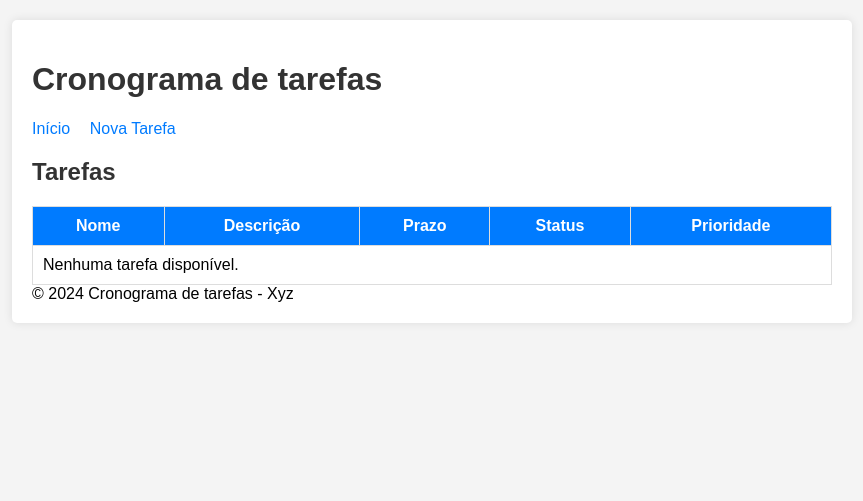
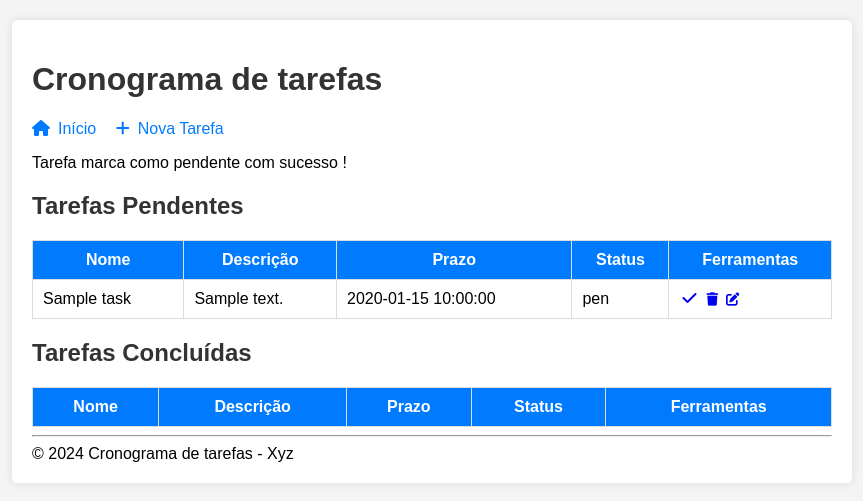
Before and after one commit to Clayton-Dias/tarefas_py, a Flask app: page /?ac=pen in a window 1280 px wide. Shown: the top 501 px of the page, without its empty margins (208-1071 px from the left). Run offline with Flask 3, Linux system fonts and the light colour scheme; tables that the repository leaves empty hold one stand-in row (values such as "Sample post"); lists and menus that the app fills with data are empty; some libraries are stand-ins or nearby versions.

Commit message:
2024-10-09
-Criando mais rotas (del, pen, com).
-SQL

```diff
--- a/app.py
+++ b/app.py
@@ -1,6 +1,8 @@
-from flask import Flask, render_template, request
+from flask import Flask, redirect, render_template, request, url_for
 from flask_mysqldb import MySQL
+from datetime import datetime, timedelta
 
+# Cria uma instância da aplicação Flask
 app = Flask(__name__)
 
 # Configurações de acesso ao MySQL
@@ -8,80 +10,141 @@
     MYSQL_HOST='localhost',       # Servidor do MySQL
     MYSQL_USER='root',            # Usuário do MySQL
     MYSQL_PASSWORD='',            # Senha do MySQL
-    MYSQL_DB='tarefaspydb',           # Nome da base de dados
-    MYSQL_CURSORCLASS='DictCursor'  # Retorna dados como DICT
+    MYSQL_DB='tarefaspydb',      # Nome da base de dados
+    MYSQL_CURSORCLASS='DictCursor',  # Retorna dados como dicionário
+    MYSQL_CHARSET='utf8mb4',     # Transações em UTF-8
+    MYSQL_USE_UNICODE=True        # Usa a conversão unicode para caracteres
 )
 
 # Variável de conexão com o MySQL
 mysql = MySQL(app)
 
 # Configura a conexão com o MySQL para usar utf8mb4 e português do Brasil
-
-
 @app.before_request
 def before_request():
-    cur = mysql.connection.cursor()
+    cur = mysql.connection.cursor()  # Cria um cursor para executar comandos
+    # Define a configuração de charset e localidade
     cur.execute("SET NAMES utf8mb4")
     cur.execute("SET character_set_connection=utf8mb4")
     cur.execute("SET character_set_client=utf8mb4")
     cur.execute("SET character_set_results=utf8mb4")
-    cur.execute("SET lc_time_names = 'pt_BR'")
-    cur.close()
+    cur.execute("SET lc_time_names = 'pt_BR'")  # Define a localidade para português do Brasil
+    cur.close()  # Fecha o cursor
 
-
-# Rota padrão
+# Rota padrão que exibe as tarefas
 @app.route('/')
 def home():
+    action = request.args.get('ac')  # Obtém um parâmetro de consulta 'ac' da URL
+
+    sql = '''
+        SELECT id, name, description, expire, status
+        FROM `task`
+        WHERE status = 'pen' OR status = 'com'
+        ORDER BY expire ASC;
+    '''  # Consulta para obter tarefas pendentes ou completas
+
+    cur = mysql.connection.cursor()  # Cria um cursor
+    cur.execute(sql)  # Executa a consulta
+    mysql.connection.commit()  # Confirma a transação
+    task = cur.fetchall()  # Obtém todos os resultados
+    cur.close()  # Fecha o cursor
+
     page = {
-        'href': '/new',
-        'label': 'Nova tarefa'
+        'label': 'Nova tarefa',  # Rótulo para a página
+        'tasks': task,           # Lista de tarefas
+        'action': action         # Ação para mostrar na interface
     }
-    return render_template('home.html', page=page)
+    return render_template('home.html', page=page)  # Renderiza o template 'home.html' com os dados
 
-
-# Rota para um nova tarefa
+# Rota para criar uma nova tarefa
 @app.route('/new', methods=['GET', 'POST'])
 def new():
+    created = False  # Flag para verificar se a tarefa foi criada
 
-    created = False
+    if request.method == 'POST':  # Verifica se o método é POST
+        form = dict(request.form)  # Converte os dados do formulário em um dicionário
 
-    form = dict(request.form)
+        # Define a data de expiração
+        if form['expire'] == '':
+            subquery = 'DATE_ADD(NOW(), INTERVAL 30 DAY)'  # Se não for especificado, adiciona 30 dias
+        else:
+            subquery = form['expire'].replace('T', ' ')  # Substitui 'T' por espaço para formato de data
 
-    # Para debug
-    # print('\n\n\n', form, '\n\n\n')
+        sql = '''
+            INSERT INTO task (name, description, expire)
+            VALUES (%s, %s, %s);
+        '''  # Consulta para inserir uma nova tarefa
 
-    if form['expire'] == '':
-        subquery = 'DATE_ADD(NOW(), INTERVAL 30 DAY)'
-    else:
-        subquery = form['expire'].replace('T', ' ')
+        cur = mysql.connection.cursor()  # Cria um cursor
+        cur.execute(sql, (form['name'], form['description'], subquery,))  # Executa a inserção
+        mysql.connection.commit()  # Confirma a transação
+        cur.close()  # Fecha o cursor
 
-    sql = '''
-            -- Com o campo tipo number
-            INSERT INTO task (name, description, expire)
-            VALUES (%s, %s, %s));
-        '''
-    cur = mysql.connection.cursor()
-    cur.execute(sql, (form['name'], form['description'], subquery,))
-    mysql.connection.commit()
-    cur.close()
+        created = True  # Atualiza a flag para verdadeiro
 
-    created = True
+    # Obtém a data atual
+    data_atual = datetime.now()
+    # Adiciona 30 dias à data atual
+    data_futura = data_atual + timedelta(days=30)
+    # Formata a data no formato desejado
+    data_formatada = data_futura.strftime('%Y-%m-%d %H:%M:%S')
 
     page = {
-        'href': '/',
-        'label': 'Ver as tarefas',
-        'created': created
+        'label': 'Ver tarefas',  # Rótulo para a página
+        'created': created,      # Indica se uma tarefa foi criada
+        'date30': data_formatada # Data formatada para exibição
     }
-    return render_template('new_task.html', page=page)
 
+    return render_template('new_task.html', page=page)  # Renderiza o template 'new_task.html' com os dados
+
+# Rota para deletar uma tarefa
+@app.route('/del/<taskid>')
+def delete(taskid):
+    sql = '''
+        UPDATE task SET status = 'del' WHERE id = %s;
+    '''  # Consulta para marcar a tarefa como deletada
+
+    cur = mysql.connection.cursor()  # Cria um cursor
+    cur.execute(sql, (taskid,))  # Executa a atualização
+    mysql.connection.commit()  # Confirma a transação
+    cur.close()  # Fecha o cursor
+
+    return redirect(url_for('home', ac='del'))  # Redireciona para a página principal com um parâmetro de ação
+
+# Rota para marcar uma tarefa como pendente
+@app.route('/pen/<taskid>')
+def pending(taskid):
+    sql = '''
+        UPDATE task SET status = 'pen' WHERE id = %s;
+    '''  # Consulta para marcar a tarefa como pendente
+
+    cur = mysql.connection.cursor()  # Cria um cursor
+    cur.execute(sql, (taskid,))  # Executa a atualização
+    mysql.connection.commit()  # Confirma a transação
+    cur.close()  # Fecha o cursor
+
+    return redirect(url_for('home', ac='pen'))  # Redireciona para a página principal com um parâmetro de ação
+
+# Rota para marcar uma tarefa como completa
+@app.route('/com/<taskid>')
+def complete(taskid):
+    sql = '''
+        UPDATE task SET status = 'com' WHERE id = %s;
+    '''  # Consulta para marcar a tarefa como completa
+
+    cur = mysql.connection.cursor()  # Cria um cursor
+    cur.execute(sql, (taskid,))  # Executa a atualização
+    mysql.connection.commit()  # Confirma a transação
+    cur.close()  # Fecha o cursor
+
+    return redirect(url_for('home', ac='com'))  # Redireciona para a página principal com um parâmetro de ação
 
 # Rota para tratamento de erro 404
 @app.errorhandler(404)
 def page_not_found(e):
-    # Renderiza um template de erro 404
-    return f"Mensagem: {e}", 404
-    # return render_template('404.html'), 404
+    return f"Mensagem: {e}", 404  # Retorna uma mensagem de erro 404
+    # return render_template('404.html'), 404  # Alternativa para renderizar uma página de erro
 
-
+# Executa a aplicação
 if __name__ == '__main__':
-    app.run(debug=True)
+    app.run(debug=True)  # Inicia a aplicação em modo de depuração
--- a/database/tarefaspydb.sql
+++ b/database/tarefaspydb.sql
@@ -6,7 +6,8 @@
 -- Cria um novo banco de dados chamado "tarefaspydb" com charset e collation especificados
 CREATE DATABASE tarefaspydb
     CHARACTER SET utf8mb4  -- Define a codificação de caracteres como utf8mb4
-    COLLATE utf8mb4_general_ci;  -- Define a collation como utf8mb4_general_ci
+    COLLATE utf8mb4_unicode_ci;
+
 
 -- Seleciona o banco de dados "tarefaspydb" para uso
 USE tarefaspydb;
--- a/static/css/_layout.css
+++ b/static/css/_layout.css
@@ -15,12 +15,17 @@
     padding: 20px;
     border-radius: 5px;
     box-shadow: 0 0 10px rgba(0, 0, 0, 0.1);
+
 }
 
 nav a {
     margin-right: 15px;
     text-decoration: none;
     color: #007bff;
+}
+
+nav a i {
+    margin-right: .5rem ;
 }
 
 h1, h2 {
@@ -54,6 +59,15 @@
     flex-direction: column;
     gap: 10px;  /* Espaçamento entre os campos */
     margin-top: 20px;
+}
+
+form i {
+    color: red;
+}
+
+form a i{
+    color: black;
+    margin-right: .5rem;
 }
 
 label {
--- a/templates/_layout.html
+++ b/templates/_layout.html
@@ -14,12 +14,14 @@
             <h1>Cronograma de tarefas</h1>
         </header>
         <nav>
-            <a href="/">Início</a>
-            <a href="/new">Nova Tarefa</a>
+            <a href="/"><i class="fa-solid fa-house"></i>Início</a>
+            <a href="/new"><i class="fa-solid fa-plus"></i>Nova Tarefa</a>
         </nav>
         <main>
             {% block content %}{% endblock %}
         </main>
+
+        <hr>
 
         <footer>&copy; 2024 Cronograma de tarefas - Xyz</footer>
 
--- a/templates/home.html
+++ b/templates/home.html
@@ -3,7 +3,22 @@
 
 {% block content %}
 
-<h2>Tarefas</h2>
+{% if page.action == 'del' %}
+
+<p>Tarefa apagada com sucesso !</p>
+
+{% elif page.action == 'com' %}
+
+<p>Tarefa concluída com sucesso !</p>
+
+{% elif page.action == 'pen' %}
+
+<p>Tarefa marca como pendente com sucesso !</p>
+
+{% endif %}
+
+
+<h2>Tarefas Pendentes</h2>
     <table>
         <thead>
             <tr>
@@ -11,26 +26,33 @@
                 <th>Descrição</th>
                 <th>Prazo</th>
                 <th>Status</th>
-                <th>Prioridade</th>
+                <!-- <th>Prioridade</th> -->
+                <th>Ferramentas</th>
             </tr>
         </thead>
         <tbody>
-            {% for task in tasks %}
+            {% for task in page.tasks %}
+                {% if task.status == 'pen' %}
                     <tr>
                         <td>{{ task.name }}</td>
                         <td>{{ task.description }}</td>
                         <td>{{ task.expire }}</td>
                         <td>{{ task.status }}</td>
-                    <td>{{ task.priority }}</td>
+                        <!--<td>{{ task.priority }}</td>-->
                         <td>
-                        {% if task.status == 'pending' %}
-                            <a href="{{ url_for('complete_task', task_id=loop.index0) }}">Concluir</a>
+                            {% if task.status == 'pen' %}
+                                <a href="/com/{{task.id}}"><i class="fa-solid fa-check fa-fw" title="Concluir"></i></a>
                             {% else %}
-                            <a href="{{ url_for('pending_task', task_id=loop.index0) }}">Marcar como Pendente</a>
+                                <a href="/pen/{{task.id}}"><i class="fa-solid fa-hourglass-half" title="Marcar como Pendente"></i></a>
                             {% endif %}
-                        <a href="{{ url_for('delete_task', task_id=loop.index0) }}">Apagar</a>
+                            <small>
+                                <a href="/del/{{task.id}}"><i class="fa-solid fa-trash fa-fw" title="Apagar"></i></a>
+                                <a href="/edit"><i class="fa-solid fa-pen-to-square fa-fw" title="Editar"></i></a>
+                            </small>
+
                         </td>
                     </tr>
+                {% endif %}
             {% else %}
                 <tr>
                     <td colspan="5">Nenhuma tarefa disponível.</td>
@@ -40,4 +62,47 @@
     </table>
 
 
+<h2>Tarefas Concluídas</h2>
+    <table>
+        <thead>
+            <tr>
+                <th>Nome</th>
+                <th>Descrição</th>
+                <th>Prazo</th>
+                <th>Status</th>
+                <th>Ferramentas</th>
+            </tr>
+        </thead>
+        <tbody>
+            {% for task in page.tasks %}
+                {%if task.status == 'com'%}
+                    <tr>
+                        <td>{{ task.name }}</td>
+                        <td>{{ task.description }}</td>
+                        <td>{{ task.expire }}</td>
+                        <td>{{ task.status }}</td>
+                        <!--<td>{{ task.priority }}</td>-->
+                        <td>
+                            {% if task.status == 'com' %}
+                                <a href="/pen/{{task.id}}"><i class="fa-solid fa-hourglass-half" title="Marcar como Pendente"></i></a>
+                            {% else %}
+                                <a href="/com/{{task.id}}"><i class="fa-solid fa-check fa-fw" title="Concluir"></i></a>
+                            {% endif %}
+                            <small>
+                                <a href="/del/{{task.id}}"><i class="fa-solid fa-trash fa-fw" title="Apagar"></i></a>
+                                <a href="/edit"><i class="fa-solid fa-pen-to-square fa-fw" title="Editar"></i></a>
+                            </small>
+                        </td>
+                    </tr>
+                {% endif %}
+            {% else %}
+                <tr>
+                    <td colspan="5">Nenhuma tarefa disponível.</td>
+                </tr>
+            {% endfor %}
+        </tbody>
+    </table>
+
+
+
 {% endblock %}
```
Also changed, not shown: templates/new_task.html (+30 -7 lines). Lines whose indentation alone changed are shown as unchanged.
